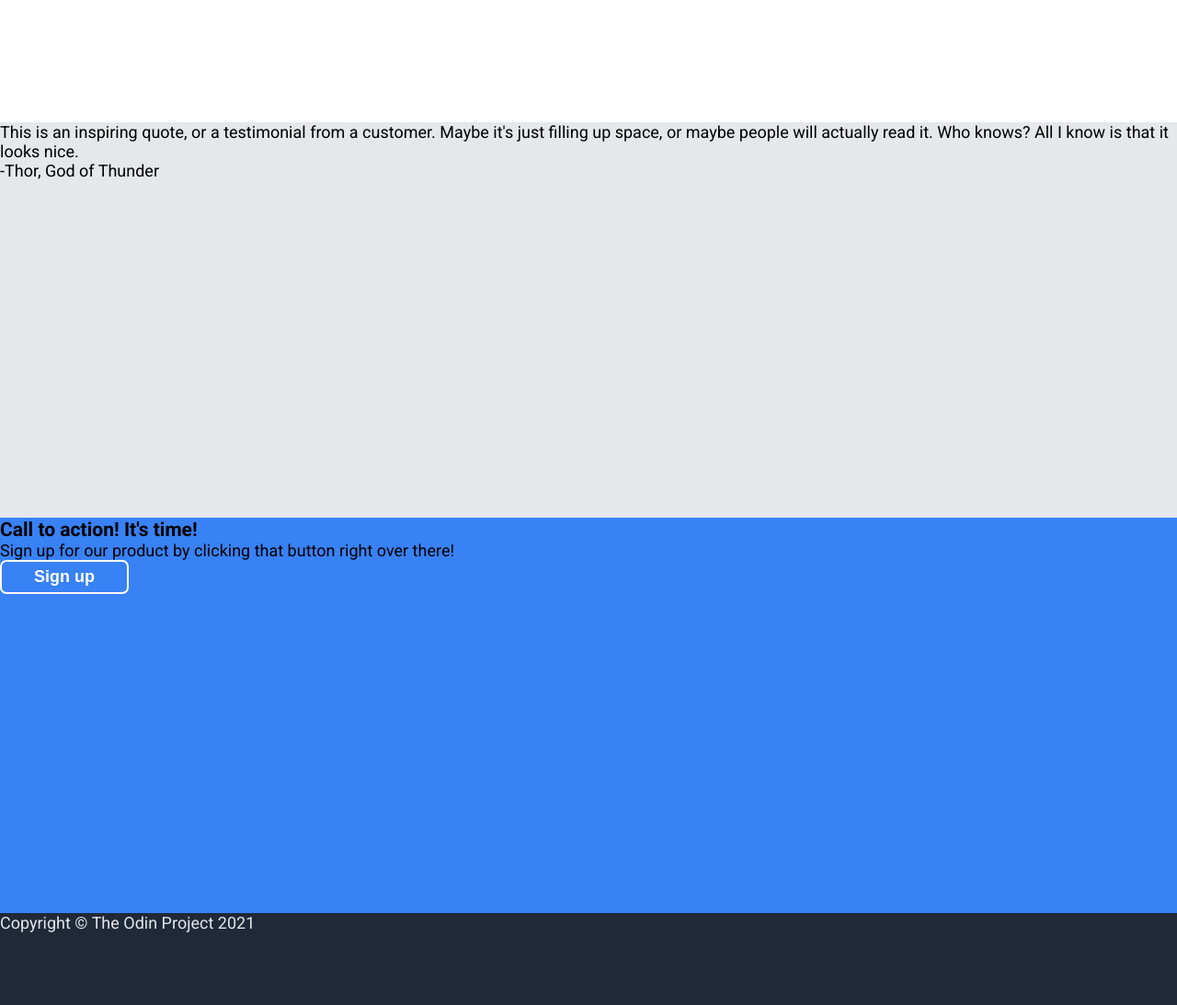
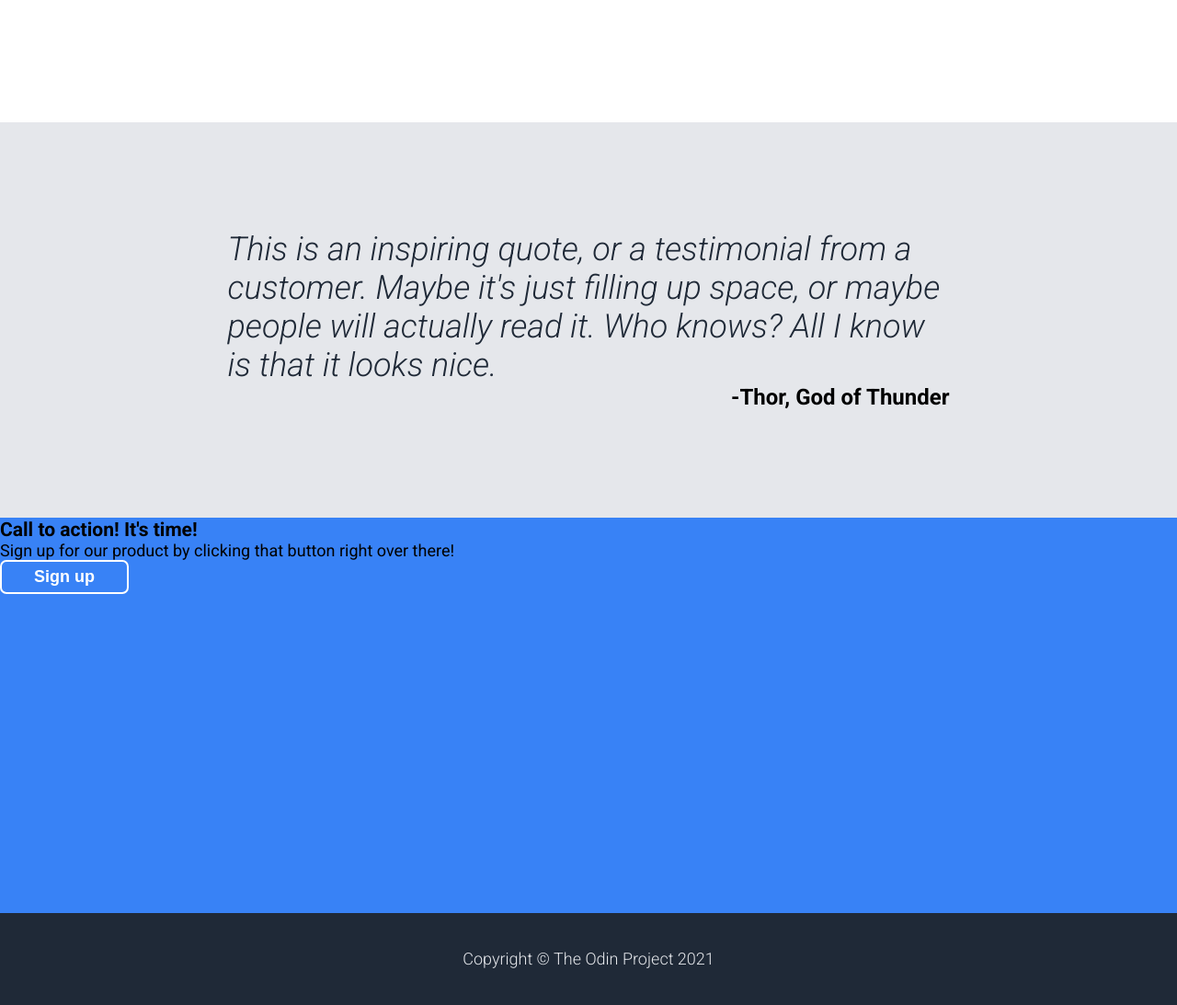
Before and after one commit to MindfulxMaker/odin-landing-page, a plain HTML site: page index.html in a window 1280 px wide. Shown: the part 900-1993 px from the top of the page at 92% size. Drawn offline with Linux system fonts and the light colour scheme.

Commit message:
Finish styling the footer and third section. Footer: center the text Third section: font size, weight, style and center

```diff
--- a/index.html
+++ b/index.html
@@ -48,8 +48,8 @@
             </section>
             <section id="third-section">
                 <blockquote>
-                    <p>This is an inspiring quote, or a testimonial from a customer. Maybe it's just filling up space, or maybe people will actually read it. Who knows? All I know is that it looks nice.</p>
-                    <p>-Thor, God of Thunder</p>
+                    <p class="quote">This is an inspiring quote, or a testimonial from a customer. Maybe it's just filling up space, or maybe people will actually read it. Who knows? All I know is that it looks nice.</p>
+                    <p class="author">-Thor, God of Thunder</p>
                 </blockquote>
             </section>
             <section id="fourth-section">
--- a/styles.css
+++ b/styles.css
@@ -106,6 +106,23 @@ nav a:hover {
     background-color: #E5E7EB;
     width: 100%;
     height: 430px;
+    display: flex;
+    align-items: center;
+    justify-content: center;
+}
+#third-section blockquote {
+    width: 785px;
+}
+#third-section p.quote{
+    font-size: 36px;
+    font-weight: 300;
+    font-style: italic;
+    color: #1F2937;
+}
+#third-section p.author {
+    font-weight: 700;
+    text-align: right;
+    font-size: 24px;
 }
 
 #fourth-section {
@@ -119,6 +136,11 @@ nav a:hover {
 footer {
     width: 100%;
     height: 100px;
+}
+footer p {
+    line-height: 100px;
+    text-align: center;
+    font-weight: 300;
 }
 
 button {
```
